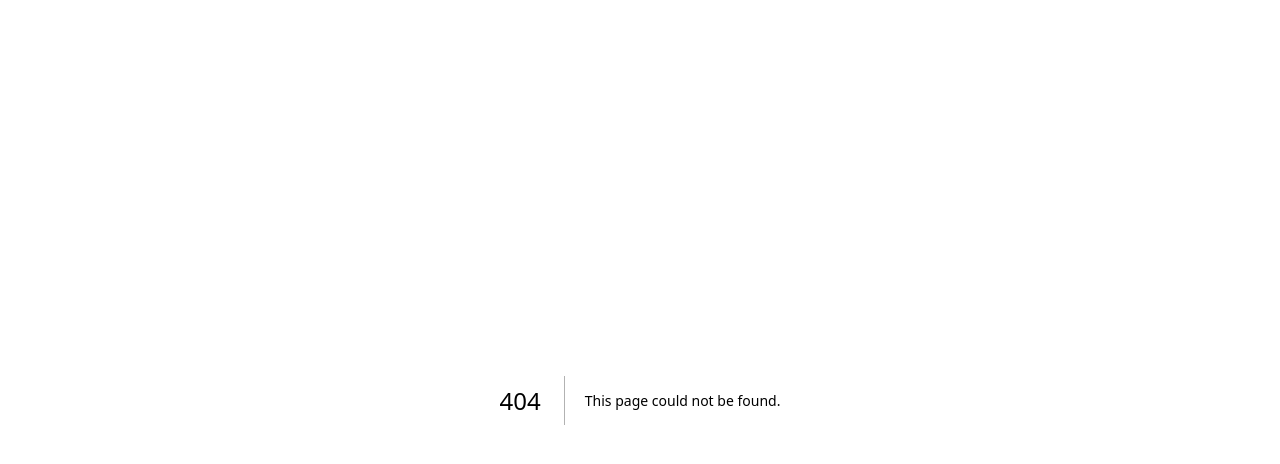
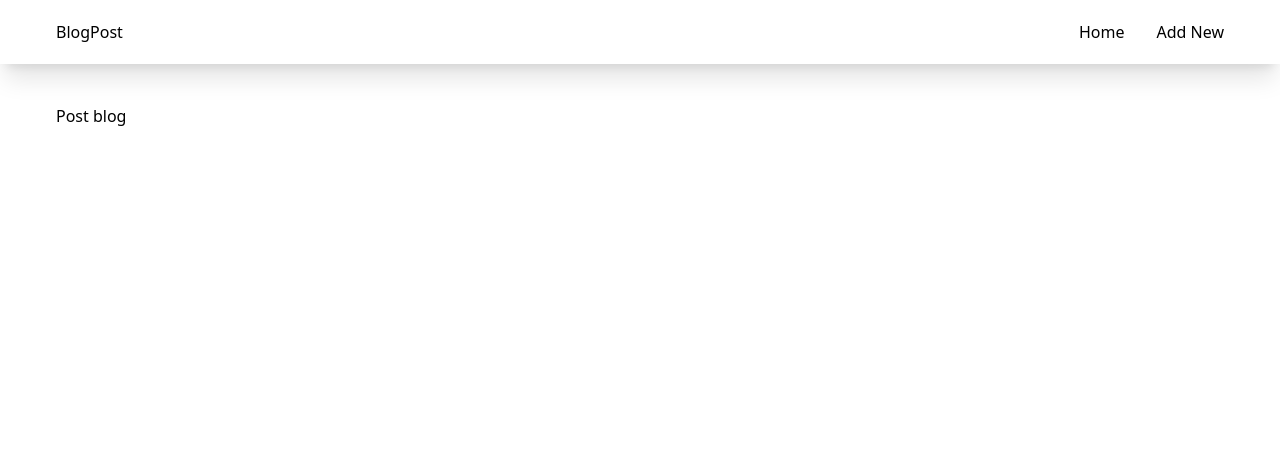
Before and after one commit to RahulPaul12/rtk-query-wrapper, a Next.js app: page /add in a window 1280 px wide. Before the commit this address had no page. Shown: the top 464 px of the page. Built offline with nearby package versions, Linux system fonts and the light colour scheme.

Commit message:
page setup

```diff
--- /dev/null
+++ b/app/add/page.tsx
@@ -0,0 +1,9 @@
+export default function Add (){
+    return (
+        <section className="container my-10">
+            <div>
+                Post blog
+            </div>
+        </section>
+    )
+}
--- a/app/layout.tsx
+++ b/app/layout.tsx
@@ -1,6 +1,7 @@
 import type { Metadata } from "next";
 import { Geist, Geist_Mono } from "next/font/google";
 import "./styles/globals.css";
+import HeaderLayout from "@/layouts/HeaderLayout";
 
 const geistSans = Geist({
   variable: "--font-geist-sans",
@@ -13,7 +14,7 @@ const geistMono = Geist_Mono({
 });
 
 export const metadata: Metadata = {
-  title: "Create Next App",
+  title: "Blog App",
   description: "Generated by create next app",
 };
 
@@ -27,6 +28,7 @@ export default function RootLayout({
       <body
         className={`${geistSans.variable} ${geistMono.variable} antialiased`}
       >
+        <HeaderLayout/>
         {children}
       </body>
     </html>
--- a/app/page.tsx
+++ b/app/page.tsx
@@ -3,7 +3,7 @@ import Image from "next/image";
 
 export default function Home() {
   return (
-    <section className="container">
+    <section className="container my-10">
         <div className="grid grid-cols-4 gap-6">
             <ProductCard/>
         </div>
--- a/components/ProductCard.tsx
+++ b/components/ProductCard.tsx
@@ -1,4 +1,3 @@
-import Image from "next/image";
 
 export default function ProductCard (){
     return (
--- /dev/null
+++ b/layouts/HeaderLayout.tsx
@@ -0,0 +1,17 @@
+import Link from "next/link";
+
+export default function HeaderLayout (){
+    return (
+        <header className="h-16 flex justify-between items-center shadow-xl bg-white">
+            <div className="container">
+                <nav className="flex items-center justify-between">
+                    <Link href={''}>BlogPost</Link>
+                    <div className="flex gap-8">
+                        <Link href={'/'}>Home</Link>
+                        <Link href={'/add'}>Add New</Link>
+                    </div>
+                </nav>
+            </div>
+        </header>
+    )
+}
```
